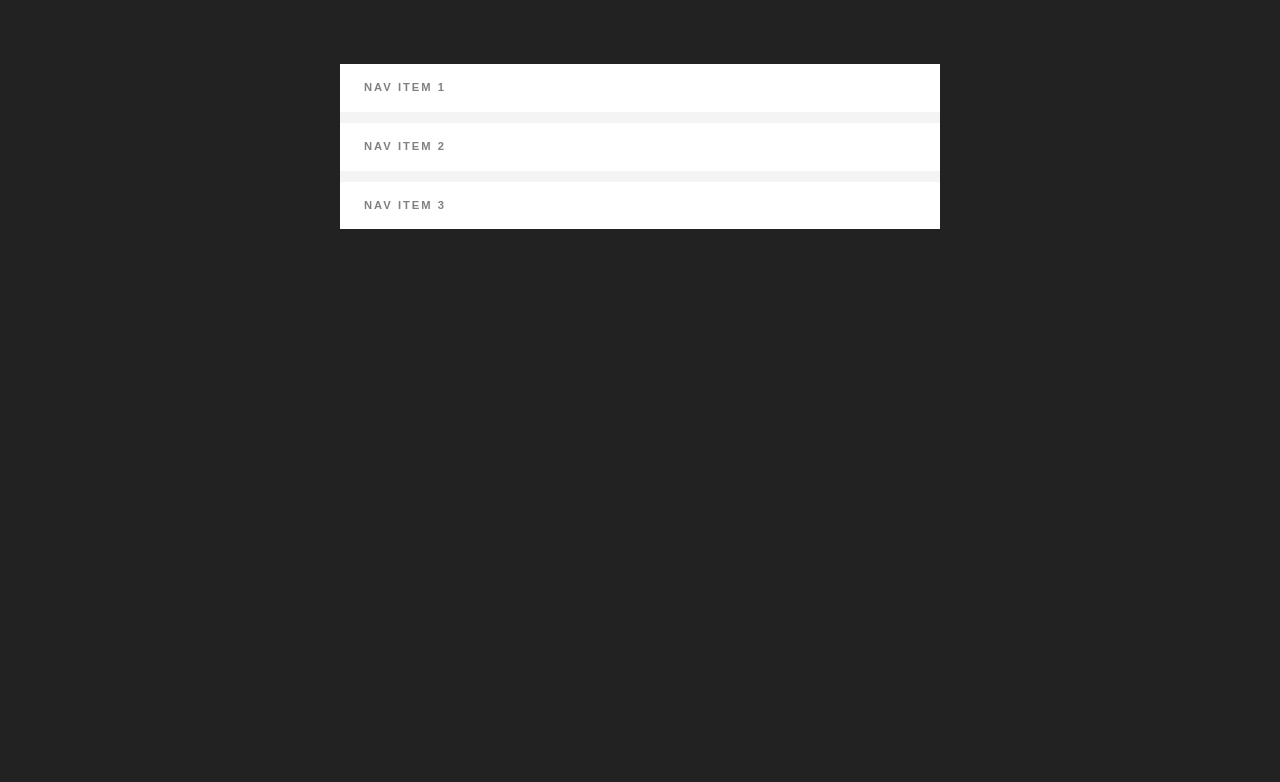
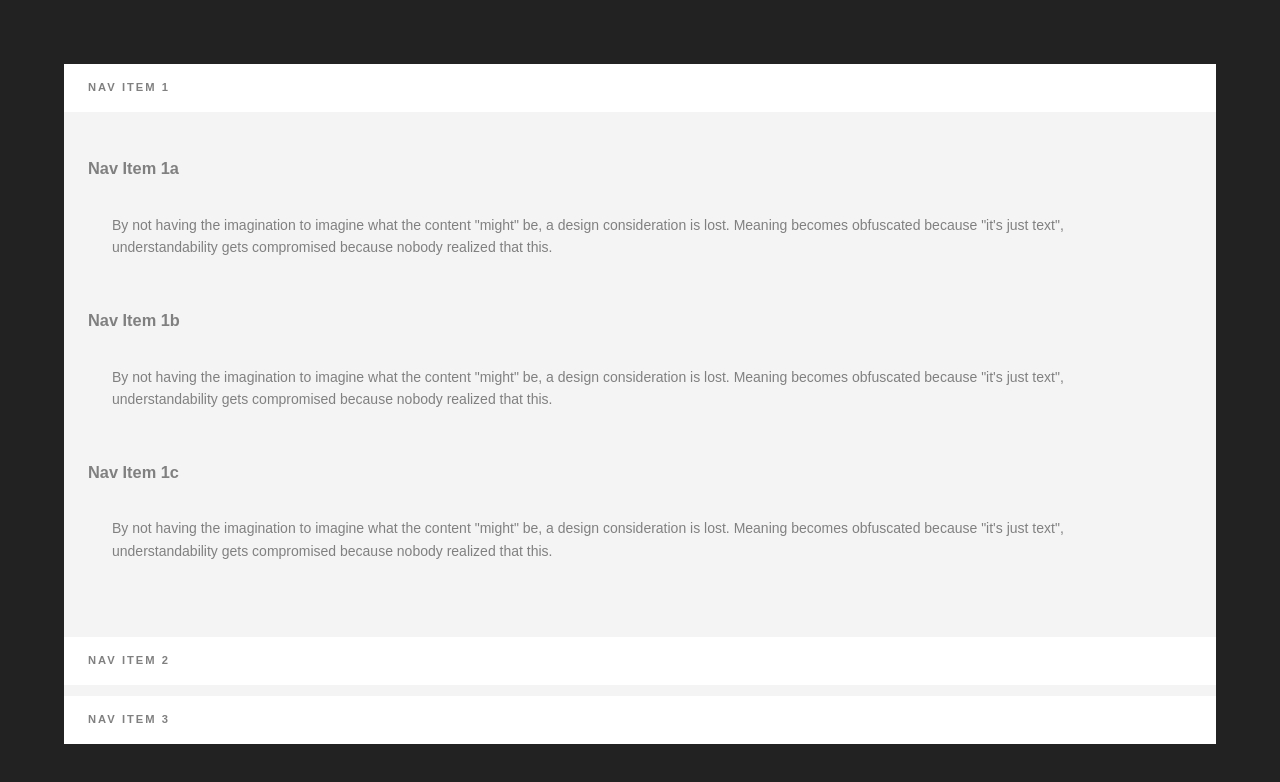
Before and after one commit to ant1234/BEM_Nav, a plain HTML site: page index.html in a window 1280 px wide. Both pictures are taken after a click on the element "NAV ITEM 1". Drawn offline with nearby package versions, Linux system fonts and the light colour scheme.

Commit message:
Add Parent / Child blocks for nav / sub nav

```diff
--- a/css/project.css
+++ b/css/project.css
@@ -1,11 +1,11 @@
-.accordion {
-  max-width: 600px;
+.parent {
+  max-width: 100%;
   margin: 4rem auto;
   width: 90%;
   font-family: "Arial", sans-serif;
   background: #f4f4f4;
 }
-.accordion__title {
+.parent__title {
   font-size: 0.7rem;
   text-transform: uppercase;
   letter-spacing: 2px;
@@ -14,11 +14,12 @@
   color: gray;
   cursor: pointer;
   transition: .3s ease;
+  border-bottom: #222222;
 }
-.accordion__title:hover {
+.parent__title:hover {
   background: white;
 }
-.accordion__copy {
+.parent__copy {
   display: none;
   padding: 1rem 1.5rem 2rem 1.5rem;
   color: gray;
@@ -26,10 +27,21 @@
   font-size: 14px;
   font-weight: 500;
 }
-.accordion__copy--open {
+.child__copy--open {
   display: block;
 }
 
+.child__copy {
+  display: none;
+  padding: 1rem 1.5rem 2rem 1.5rem;
+  color: gray;
+  line-height: 1.6;
+  font-size: 14px;
+  font-weight: 500;
+}
+.child__copy--open {
+  display: block;
+}
 
 body {
   background: #222;
--- a/index.html
+++ b/index.html
@@ -25,22 +25,102 @@
   <![endif]-->
 
   <!-- Nav -->
-  <div class="accordion">
+  <div class="parent">
 
-    <div class="accordion__item">
-      <h3 class="accordion__title js-title">Nav Item 1</h3>
-      <p class="accordion__copy accordion__copy--open js-copy">By not having the imagination to imagine what the content "might" be, a design consideration is lost. Meaning becomes obfuscated because "it's just text", understandability gets compromised because nobody realized that this text stuff was actually meant to be read. Opportunities get lost because the lorem ipsum garbage that you used instead of real content didn't suggest opportunities. The text then gets made really small, because, it's not meant to be used, we might as well create loads of that lovely white space.</p>
+    <div class="parent__item">
+
+      <h3 class="parent__title js-title">Nav Item 1</h3>
+
+      <div class="parent__copy parent__copy--open js-copy">
+
+        <div class="child">
+          <div class="child__item">
+            <h3 class="child__title js-child-title">Nav Item 1a</h3>
+            <div class="child__copy child__copy--open js-child-copy">
+              By not having the imagination to imagine what the content "might" be, a design consideration is lost. Meaning becomes obfuscated because "it's just text", understandability gets compromised because nobody realized that this.
+            </div>
+          </div>
+          <div class="child__item">
+            <h3 class="child__title js-child-title">Nav Item 1b</h3>
+            <div class="child__copy child__copy--open js-child-copy">
+              By not having the imagination to imagine what the content "might" be, a design consideration is lost. Meaning becomes obfuscated because "it's just text", understandability gets compromised because nobody realized that this.
+            </div>
+          </div>
+          <div class="child__item">
+            <h3 class="child__title js-child-title">Nav Item 1c</h3>
+            <div class="child__copy child__copy--open js-child-copy">
+              By not having the imagination to imagine what the content "might" be, a design consideration is lost. Meaning becomes obfuscated because "it's just text", understandability gets compromised because nobody realized that this.
+            </div>
+          </div>
+        </div>
+
+      </div>
+
     </div>
 
-    <div class="accordion__item">
-      <h3 class="accordion__title js-title">Nav Item 2</h3>
-      <p class="accordion__copy js-copy">By not having the imagination to imagine what the content "might" be, a design consideration is lost. Meaning becomes obfuscated because "it's just text", understandability gets compromised because nobody realized that this</p>
+    <div class="parent__item">
+
+      <h3 class="parent__title js-title">Nav Item 2</h3>
+
+      <div class="parent__copy parent__copy--open js-copy">
+
+        <div class="child">
+          <div class="child__item">
+            <h3 class="child__title js-child-title">Nav Item 2a</h3>
+            <div class="child__copy child__copy--open js-child-copy">
+              By not having the imagination to imagine what the content "might" be, a design consideration is lost. Meaning becomes obfuscated because "it's just text", understandability gets compromised because nobody realized that this.
+            </div>
+          </div>
+          <div class="child__item">
+            <h3 class="child__title js-child-title">Nav Item 2b</h3>
+            <div class="child__copy child__copy--open js-child-copy">
+              By not having the imagination to imagine what the content "might" be, a design consideration is lost. Meaning becomes obfuscated because "it's just text", understandability gets compromised because nobody realized that this.
+            </div>
+          </div>
+          <div class="child__item">
+            <h3 class="child__title js-child-title">Nav Item 2c</h3>
+            <div class="child__copy child__copy--open js-child-copy">
+              By not having the imagination to imagine what the content "might" be, a design consideration is lost. Meaning becomes obfuscated because "it's just text", understandability gets compromised because nobody realized that this.
+            </div>
+          </div>
+        </div>
+
+      </div>
+
     </div>
 
-    <div class="accordion__item">
-      <h3 class="accordion__title js-title">Nav Item 3</h3>
-      <p class="accordion__copy js-copy">By not having the imagination to imagine what the content "might" be, a design consideration is lost. Meaning becomes obfuscated because "it's just text", understandability gets compromised because nobody realized that this</p>
+    <div class="parent__item">
+
+      <h3 class="parent__title js-title">Nav Item 3</h3>
+
+      <div class="parent__copy parent__copy--open js-copy">
+
+        <div class="child">
+          <div class="child__item">
+            <h3 class="child__title js-child-title">Nav Item 3a</h3>
+            <div class="child__copy child__copy--open js-child-copy">
+              By not having the imagination to imagine what the content "might" be, a design consideration is lost. Meaning becomes obfuscated because "it's just text", understandability gets compromised because nobody realized that this.
+            </div>
+          </div>
+          <div class="child__item">
+            <h3 class="child__title js-child-title">Nav Item 3b</h3>
+            <div class="child__copy child__copy--open js-child-copy">
+              By not having the imagination to imagine what the content "might" be, a design consideration is lost. Meaning becomes obfuscated because "it's just text", understandability gets compromised because nobody realized that this.
+            </div>
+          </div>
+          <div class="child__item">
+            <h3 class="child__title js-child-title">Nav Item 3c</h3>
+            <div class="child__copy child__copy--open js-child-copy">
+              By not having the imagination to imagine what the content "might" be, a design consideration is lost. Meaning becomes obfuscated because "it's just text", understandability gets compromised because nobody realized that this.
+            </div>
+          </div>
+        </div>
+
+      </div>
+
     </div>
+
+
 
   </div>
 
--- a/js/main.js
+++ b/js/main.js
@@ -1,8 +1,21 @@
 var $title = $('.js-title');
 var copy   = '.js-copy';
 
+var $child_title = $('.js-child-title');
+var child_copy   = '.js-child-copy';
+
 $title.on('click', function() {
+
   $(this).next(copy).slideToggle();
-  $(this).parent().siblings().children().next().slideUp();
+  $(this).parent().siblings().children().next().toggleClass('active').slideUp();
   return false;
+
 });
+
+$child_title.on('click', function() {
+
+  $(this).next(child_copy).slideToggle();
+  $(this).parent().siblings().children().next().toggleClass('active').slideUp();
+  return false;
+
+});
```
